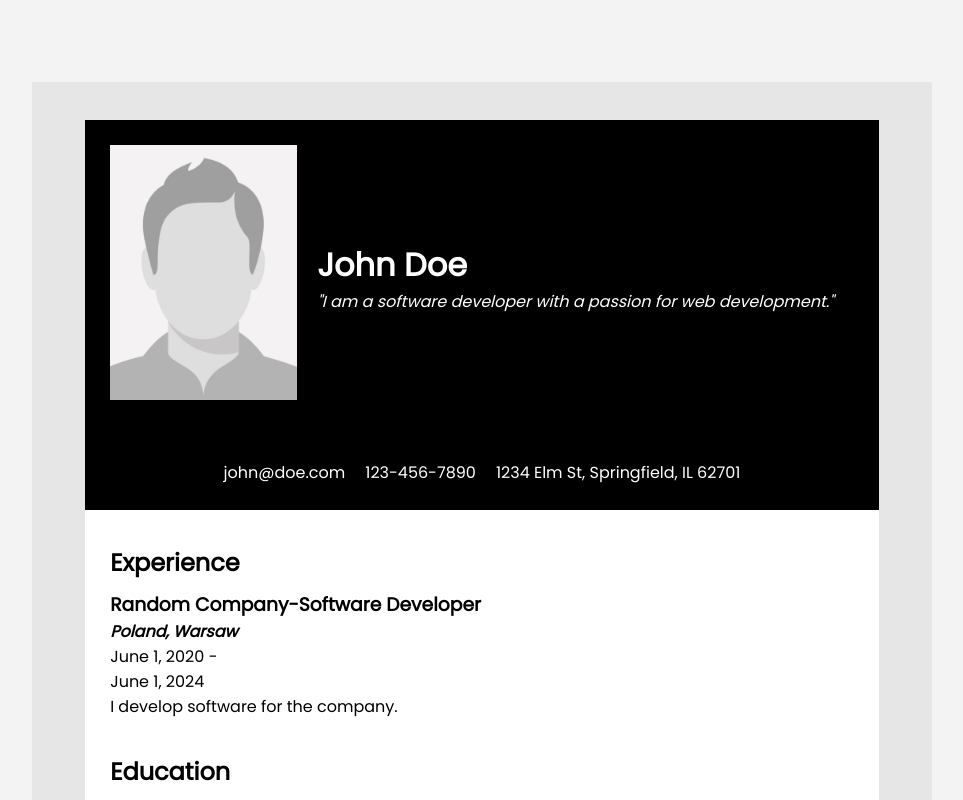
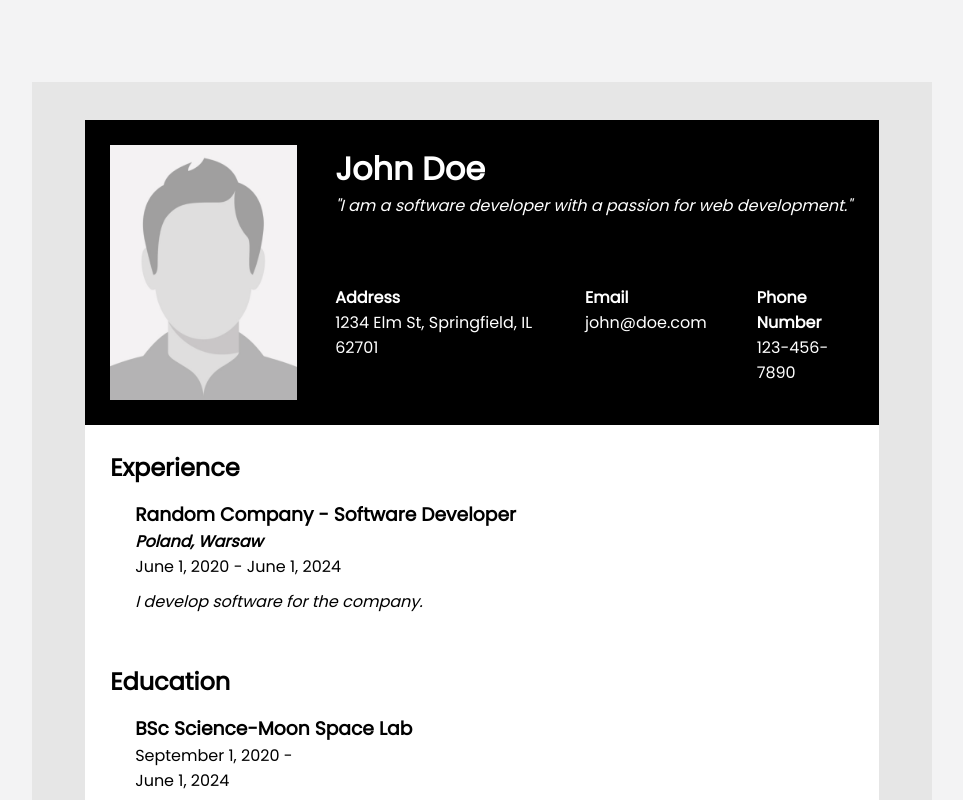
Before and after one commit to Merk0n/cv-generator, a React (Vite) app: page / in a window 1280 px wide. Shown: the part 920-1720 px from the top of the page, without its empty margins (158-1121 px from the left). Built offline with nearby package versions, Linux system fonts and the light colour scheme.

Commit message:
Refactor CVPreview component and CSS styles

```diff
--- a/src/components/CVPreview.jsx
+++ b/src/components/CVPreview.jsx
@@ -30,7 +30,6 @@ export default function CVPreview({
   return (
     <div style={fontStyle} className={layout}>
       <div style={styles} className='personal-preview'>
-        <div className='personal-top'>
         <img
           className={`${
             personal[0].photo === '' && 'hide-image'
@@ -45,11 +44,20 @@ export default function CVPreview({
             {'"'}
           </em>
         </div>
+
+        <div className='personal-info'>
+          <div>
+            <h4>Address</h4>
+            <p>{personal[0].address}</p>
           </div>
-        <div className='personal-info'>
+          <div>
+            <h4>Email</h4>
             <p>{personal[0].email}</p>
+          </div>
+          <div>
+            <h4>Phone Number</h4>
             <p>{personal[0].phoneNumber}</p>
-          <p>{personal[0].address}</p>
+          </div>
         </div>
       </div>
 
@@ -59,7 +67,7 @@ export default function CVPreview({
           return (
             <div key={index} className='experience'>
               <h3 className='job-title'>
-                {experience[index].companyName}-
+                {experience[index].companyName} -{' '}
                 {experience[index].positionTitle}
               </h3>
               <h4 className='location'>
@@ -67,9 +75,9 @@ export default function CVPreview({
               </h4>
 
               <p className='date'>
-                {formatDate(experience[index].startDate)} -
+                {formatDate(experience[index].startDate)} -{' '}
+                {formatDate(experience[index].endDate)}
               </p>
-              <p className='date'>{formatDate(experience[index].endDate)}</p>
 
               <p className='description'>{experience[index].description}</p>
             </div>
--- a/src/styles/CVPreview.css
+++ b/src/styles/CVPreview.css
@@ -16,62 +16,37 @@
     color: black;
 }
 
-.personal-preview {
-    display: flex;
-    flex-direction: column;
-    margin-bottom: 25px;
-}
-
-
-.personal-top {
-    display: flex;
-    flex-direction: column;
-    align-items: center;
-    margin: 25px;
-}
-
-.personal-info {
-    display: flex;
-    flex-direction: row;
-    gap: 20px;
-    margin: 25px;
-    justify-content: center;
-}
-
-.experience-preview {
-    display: flex;
-    flex-direction: column;
-    gap: 10px;
-    margin: 10px 25px 25px 25px;
-}
-
-.education-preview {
-    display: flex;
-    flex-direction: column;
-    gap: 10px;
-    margin: 10px 25px 25px 25px;
-}
-
-.techstack-preview {
-    display: flex;
-    flex-direction: column;
-    gap: 10px;
-}
-
 .top {
     display: flex;
     flex-direction: column;
+
+    .personal-preview {
+        color: white;
+        background-color: #0e374e;
+        display: grid;
+        grid-template-columns: 225px auto;
+        grid-template-rows: 140px 115px;
+        padding: 25px;
+    }
 
     .personal-top {
         display: flex;
         flex-direction: row;
         gap: 20px;
-        margin: 25px;
+        margin: 20px;
     }
 
-    .personal-preview {
-        color: white;
-        background-color: #0e374e;
+    .personal-info {
+        grid-column: 2/3;
+        display: flex;
+        flex-direction: row;
+        gap: 50px;
+        margin-bottom: 20px;
+    }
+
+    .experience-preview,
+    .education-preview {
+        margin: 25px;
     }
 
     .techstack-preview {
@@ -79,20 +54,32 @@
         background-color: white !important;
         color: black !important;
     }
+
+    .tech-stack {
+        margin-left: 25px;
+    }
 }
 
 
 .left {
     display: grid;
-    grid-template-columns: 1fr 2fr;
+    grid-template-columns: 237px auto;
+    grid-template-rows: 680px auto;
     height: 100%;
 
-    .education-preview {
-        grid-column: 2/3;
+    .personal-preview {
+        color: white;
+        background-color: #0e374e;
+        padding: 25px;
     }
 
     .experience-preview {
         margin-top: 25px;
+        margin-left: 25px;
+    }
+
+    .education-preview {
+        margin-left: 25px;
     }
 
     .techstack-preview {
@@ -102,15 +89,12 @@
         padding: 25px;
     }
 
-    .personal-preview {
-        color: white;
-        background-color: #0e374e;
-        margin-bottom: 0;
-    }
 
     .personal-info {
         display: flex;
         flex-direction: column;
+        gap: 10px;
+        margin-top: 20px;
     }
 }
 
@@ -121,9 +105,21 @@
 .preview-image {
     width: 187px;
     height: 255px;
-    margin-bottom: 10px;
 }
 
 .hide-image {
     display: none;
 }
+
+.description {
+    margin-top: 10px;
+    font-style: italic;
+}
+
+.section-title {
+    margin-bottom: 15px;
+}
+
+.experience {
+    margin-left: 25px;
+}
```
Lines whose indentation alone changed are shown as unchanged.
